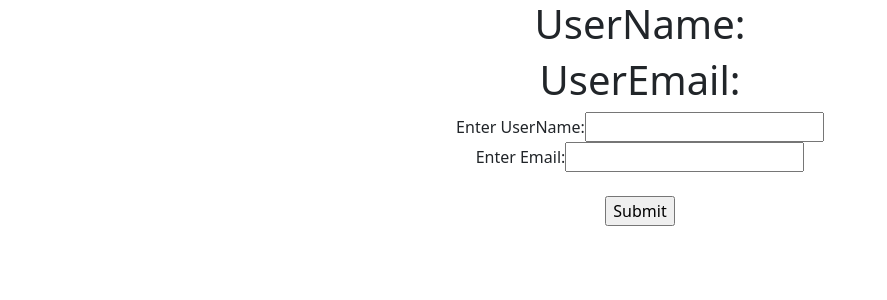
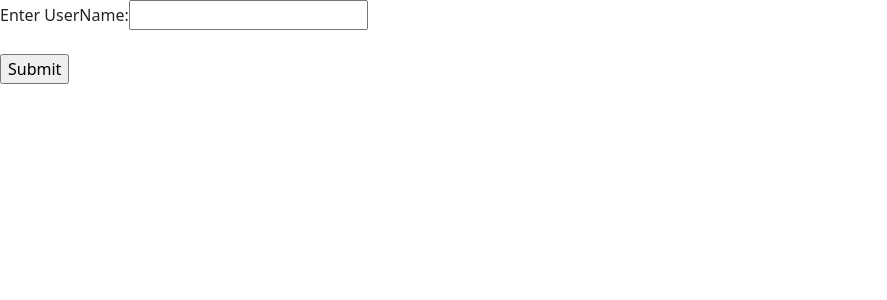
Before and after one commit to harshith1123/React-JS, a React (Create React App) app: page / in a window 1280 px wide. Shown: the top 300 px of the page, without its empty margins (0-887 px from the left). Built offline with nearby package versions, Linux system fonts and the light colour scheme.

Commit message:
Learned Controlled Component using Functional

```diff
--- /dev/null
+++ b/src/ControlledComponentUsingFunction.js
@@ -0,0 +1,24 @@
+import React, { useState } from 'react'
+
+function ControlledComponentUsingFunction() {
+    const [name,setName] = useState("");
+    function handleSubmit(e){
+        e.preventDefault();
+        console.log(e);
+        alert("Form Saved Successfully")
+    }
+  return (
+    <div>
+      <form onSubmit={handleSubmit}>
+        <div>
+            <label htmlFor="">Enter UserName:</label>
+            <input type="text" value={name} onChange={(e)=> setName(e.target.value)} />
+        </div>
+        <br />
+        <input type="submit" value="Submit" />
+      </form>
+    </div>
+  )
+}
+
+export default ControlledComponentUsingFunction
--- a/src/index.js
+++ b/src/index.js
@@ -29,6 +29,7 @@ import UseStateHookWithObjects from './UseStateHookWithObjects';
 import UseStateHookWithArrays from './UseStateHookWithArrays';
 import UseEffectHook from './UseEffectHook';
 import ControlledComponentsUsingClass from './ControlledComponentsUsingClass';
+import ControlledComponentUsingFunction from './ControlledComponentUsingFunction';
 
 const root = ReactDOM.createRoot(document.getElementById('root'));
 const fruits = ["Orange", "Mango", "Strawberry"]
@@ -68,7 +69,8 @@ root.render(
     {/* <UseStateHookWithArrays/> */}
     {/* <UseEffectHook/> */}
     {/* <App/> */}
-    <ControlledComponentsUsingClass/>
+    {/* <ControlledComponentsUsingClass/> */}
+    <ControlledComponentUsingFunction/>
   </React.StrictMode>
 );
 
```
